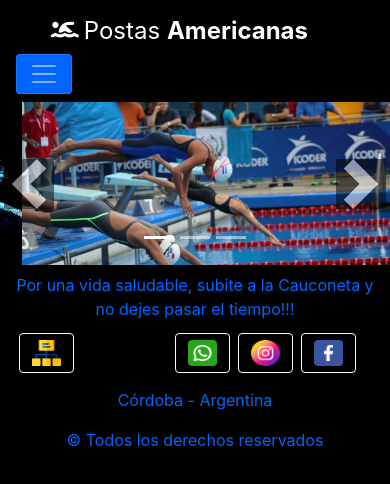
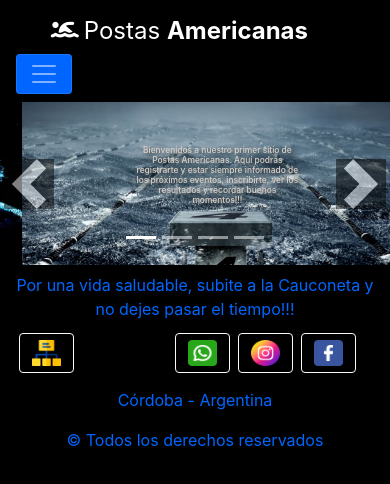
Before and after one commit to caucota/PostasAmericanas, a website: page index.html in a window 390 px wide. Both pictures are taken after a click on the link "Postas Americanas". Drawn offline with nearby package versions, Linux system fonts and the light colour scheme; a small style sheet from the web is missing; a web font is replaced by a local one.

Commit message:
carousel terminado

```diff
--- a/index.html
+++ b/index.html
@@ -80,16 +80,27 @@
                 <li data-target="#carouselIndicador" data-slide-to="0" class="active"></li>
                 <li data-target="#carouselIndicador" data-slide-to="1"></li>
                 <li data-target="#carouselIndicador" data-slide-to="2"></li>
+                <li data-target="#carouselIndicador" data-slide-to="3"></li>
             </ol>
             <div class="carousel-inner">
+                <div class="itemCarousel carousel-item">
+                    <div class="carousel-caption d-md-block" style="display:flex; align-items: center;">
+                        <div class="imagenFondo">
+                                <h1 class="h1Bienvenida" >
+                                    Bienvenidos a nuestro primer sitio de Postas Americanas. Aquí podrás registrarte y estar siempre informado de los próximos eventos, inscribirte, ver los resultados y recordar buenos momentos!!!
+                                </h1>
+                        </div>
+                    </div>
+                    <img class="d-block w-100" src="./img/FotoSlide3.jpeg" alt="Primer slide">
+                </div>
                 <div class="itemCarousel carousel-item active">
-                    <img class="d-block w-100" src="./img/FotoSlide1.jpeg" alt="Primer slide">
+                    <img class="d-block w-100" src="./img/FotoSlide1.jpeg" alt="Segundo slide">
                 </div>
                 <div class="itemCarousel carousel-item">
-                    <img class="d-block w-100" src="./img/FotoSlide2.jpeg" alt="Segundo slide">
+                    <img class="d-block w-100" src="./img/FotoSlide2.jpeg" alt="Tercer slide">
                 </div>
                 <div class="itemCarousel carousel-item">
-                    <img class="d-block w-100" src="./img/FotoSlide4.jpeg" alt="Tercer slide">
+                    <img class="d-block w-100" src="./img/FotoSlide4.jpeg" alt="Cuarto slide">
                 </div>
             </div>
             <a class="carousel-control-prev" href="#carouselIndicador" role="button" data-slide="prev">
--- a/scss/style.scss
+++ b/scss/style.scss
@@ -340,7 +340,7 @@ body {
 
 /* -------------- INDEX  ------------- */
 .h1Bienvenida{
-    font-size: 45px;
+    font-size: 40px;
     @extend .letraBlancaFondoNegro;
     /*
     background: $colorFontBienvenida;
@@ -356,8 +356,8 @@ body {
 }
 
 .imagenFondo{
-    height: 800px;
-    background-image: linear-gradient(rgba(0, 0, 0, 0.692), rgba(0, 0, 0, 0.705)),  url('../img/foto_inicio_grey.jpg');
+    height: 400px;
+    /*background-image: linear-gradient(rgba(0, 0, 0, 0.692), rgba(0, 0, 0, 0.705)),  url('../img/foto_inicio_grey.jpg');*/
     background-repeat: no-repeat;
     background-position-x: center;
     background-size: cover;
@@ -864,6 +864,13 @@ th{
 }
 
 @media only screen and (max-width: 1199px) {
+    .imagenFondo {
+        height: 350px;
+        .h1Bienvenida{
+            font-size: 30px;
+        };
+    }
+
     .navbar{
         .navbar-nav{
             margin: 8px 0;
@@ -923,22 +930,30 @@ th{
 }
 
 
-@media (min-width: 1200px) {
+@media only screen and (min-width: 1200px) {
     .form-inline{
         .input-group {
             width: 350px;
-            margin-left: 30px;
+            margin-left: 32px;
         }
     }
 
     #dropDownEventos{
         display: flex;
     }
+
+
 }
 
 
 
 @media only screen and (max-width: 1020px) {
+    .imagenFondo {
+        height: 280px;
+        .h1Bienvenida{
+            font-size: 30px;
+        };
+    }
 
     /* Media Query INSCRIPCION EVENTOS  */
     .frameTerminos{
@@ -1006,6 +1021,13 @@ th{
 
 
 @media only screen and (max-width: 767px){
+    .imagenFondo {
+        height: 230px;
+        .h1Bienvenida{
+            font-size: 26px;
+        };
+    }
+
     /* Media Query Header */
     .divLogoNombreSitio__nombreSitio{
         font-size: xx-large;
@@ -1021,11 +1043,6 @@ th{
         @include setSizeWidthHeight(100px, 100px);
     }
 
-    .imagenFondo {
-        .h1Bienvenida{
-            font-size: 38px;
-        }
-    }
 
     .menuSticky {
         position: static;
@@ -1072,7 +1089,23 @@ th{
 
 }
 
+@media only screen and (max-width: 630px){
+    .imagenFondo {
+        height: 190px;
+        .h1Bienvenida{
+            font-size: 23px;
+        };
+    }
+}
+
 @media only screen and (max-width: 600px){
+    .imagenFondo {
+        height: 160px;
+        .h1Bienvenida{
+            font-size: 18px;
+        };
+    }
+
     .divLogoNombreSitio__imagenLogoSitio{
         display: none;
     }
@@ -1082,6 +1115,13 @@ th{
 }
 
 @media only screen and (max-width: 455px){
+    .imagenFondo {
+        height: 140px;
+        .h1Bienvenida{
+            font-size: 16px;
+        };
+    }
+
     .divLogoNombreSitio__nombreSitio{
         font-size: xx-large;
     }
@@ -1090,11 +1130,6 @@ th{
     }
     #sectionIconsFooter{
         display: flex;
-    }
-    .imagenFondo {
-        .h1Bienvenida{
-            font-size: 35px;
-        }
     }
 
     section {
@@ -1157,7 +1192,22 @@ th{
     /*Fin media Query Contacto */
 }
 
+@media only screen and  (max-width: 420px){
+    .imagenFondo {
+        height: 120px;
+        .h1Bienvenida{
+            font-size: 14px;
+        };
+    }
+}
+
 @media only screen and  (max-width: 410px){
+    .imagenFondo {
+        height: 100px;
+        .h1Bienvenida{
+            font-size: 14px;
+        };
+    }
     #sectionPrincipalContacto{
         #contactoDivGral {
             #textAreaConsulta{
@@ -1168,6 +1218,12 @@ th{
 }
 
 @media only screen and  (max-width: 355px){
+    .imagenFondo {
+        height: 80px;
+        .h1Bienvenida{
+            font-size: 13px;
+        };
+    }
     .divLogoNombreSitio__nombreSitio{
         font-size: x-large;
     }
@@ -1179,11 +1235,6 @@ th{
     }
     #divIconosRedes{
         display: flex;
-    }
-    .imagenFondo {
-        .h1Bienvenida{
-            font-size: 30px;
-        }
     }
 
     #sectionPrincipalContacto{
@@ -1225,6 +1276,12 @@ th{
 }
 
 @media only screen and  (max-width: 280px){
+    .imagenFondo {
+        height: 50px;
+        .h1Bienvenida{
+            font-size: 10px;
+        };
+    }
     .divHeaderGeneralNombreSitio{
         grid-template-rows: 1fr 1fr;
     }
@@ -1243,14 +1300,6 @@ th{
     /* FIN Media Query Proximos Eventos */
 }
 
-@media only screen and  (max-width: 250px){
-    .imagenFondo {
-        .h1Bienvenida{
-            font-size: 25px;
-        }
-    }
-}
-
 
 
 /**** FIN MediaQuerys ***********/
```
Also changed, not shown: css/style.css.
